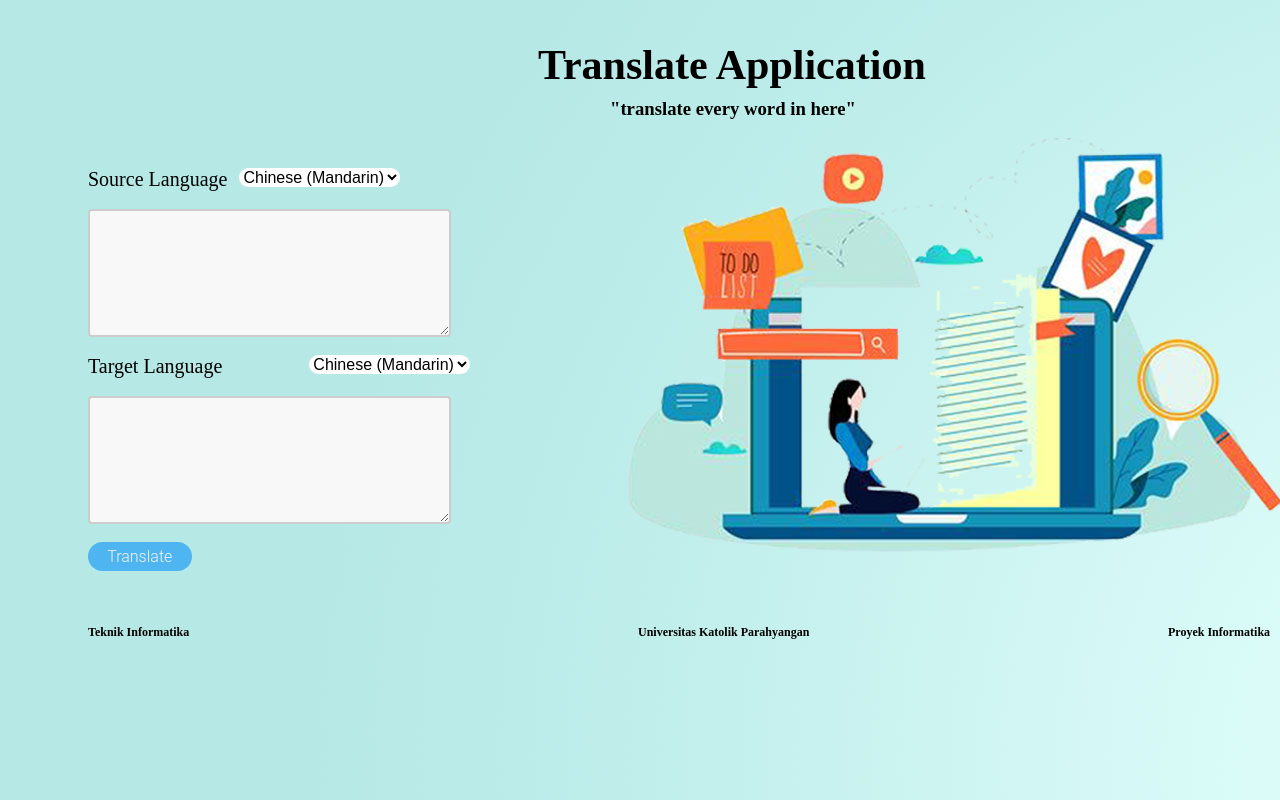
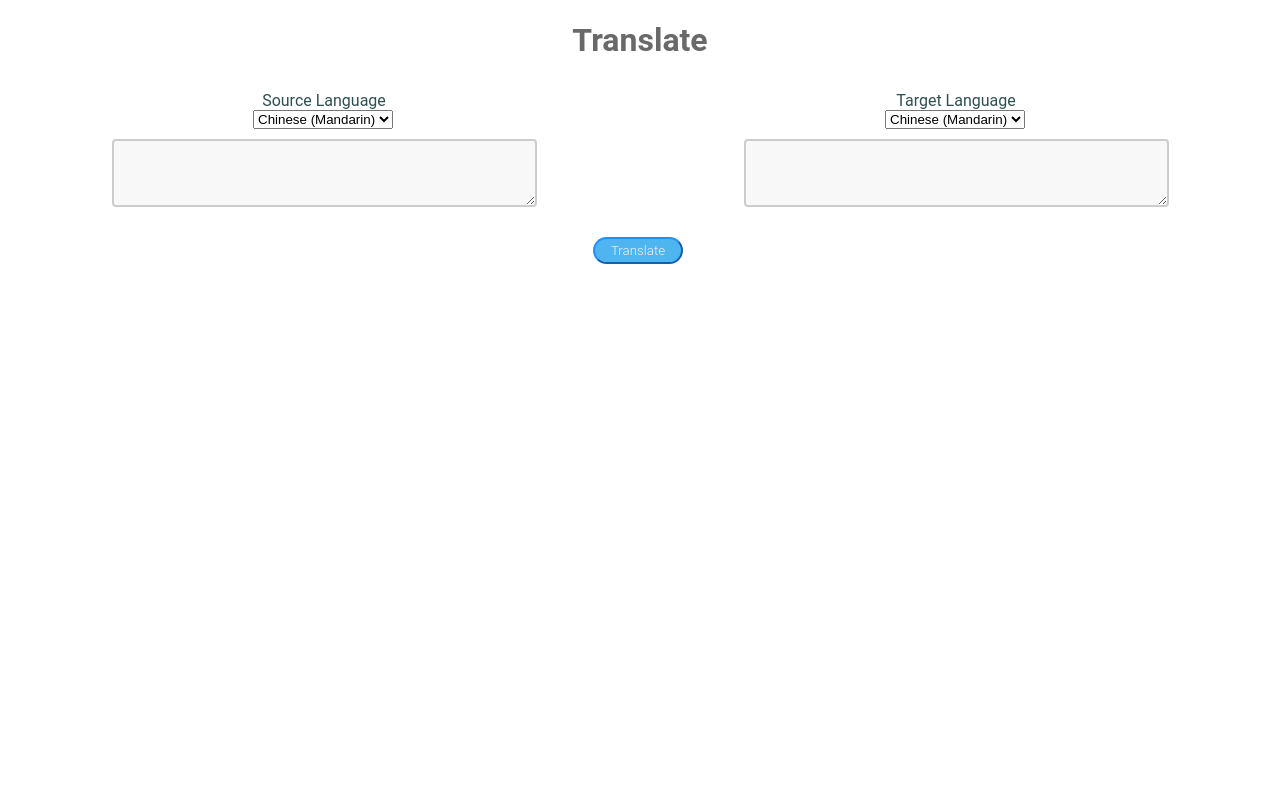
Before and after one commit to DavidDimasPatty/Development-Practice-Challenge-Build-a-Language-Translation-App, a PHP site: page / in a window 1280 px wide. Run offline with PHP 8.4, Linux system fonts and the light colour scheme.

Commit message:
styling change dev

```diff
--- a/public/index.html
+++ b/public/index.html
@@ -4,12 +4,9 @@
 <link rel="stylesheet" href="style.css">
 <html>
     <head>
-        <h1 style="padding-left: 450px; font-size: 42px; padding-top: 5px; position: fixed;">
-            Translate Application
+        <h1>
+            Translate
         </h1>
-        <h3 style="padding-left: 522px; position: fixed; margin-top: 90px;">
-            "translate every word in here"
-        </h3>
     </head>
     <body>
         <div class="flex-container">
@@ -27,11 +24,9 @@
                         <option value="ID" >Indonesia</option>
                     </select>
                 </div>
+                <textarea id="textinp" name="w3review" rows="4" cols="50" required>
+                </textarea>
             </div>
-            <br>
-            <textarea id="textinp" name="w3review" rows="8" cols="50" required>
-            </textarea>
-            <br>
             <div class="sect2">
                 <label>Target Language</label>
                 <div class="subsect2">
@@ -46,24 +41,14 @@
                     <option value="ID" >Indonesia</option>
                 </select>
                 </div>
+                    <textarea id="hasil" name="w3review" rows="4" cols="50" readonly>
+                    </textarea>
             </div>
-            <br>
-            <textarea id="hasil" name="w3review" rows="8" cols="50" readonly>
-            </textarea>
-            <br>
-            <div class = "but">
+
+        </div>
+        <div class = "but">
             <button type="button" id="buttons" style="width: fit-content; display: flex; ;">Translate</button>
             </div>
-        </div>
-    <p class="one">
-        Teknik Informatika
-    </p>
-    <p class="two">
-        Universitas Katolik Parahyangan
-    </p>
-    <p class="three">
-        Proyek Informatika
-    </p>
 
 
     </body>
--- a/public/style.css
+++ b/public/style.css
@@ -1,114 +1,68 @@
 .flex-container{
     display: flex;
-    flex-direction: column;
+    flex-direction: row;
     width: 100%;
 
 }
 .sect1{
     display: flex;
-    flex-direction: row;
+    flex-direction: column;
     width: 100%;
-    padding-top: 160px;
-
-}
-body{
-    background-image: url(bg.jpg);
-    padding-left: 80px;
-    size: 100px;
+    align-items: center;
 }
 .subsect1{
     display: flex;
-    flex-direction: row;
+    flex-direction: column;
     width: fit-content;
     height: fit-content;
+
     margin-left: 1%;
-    margin-right: 1%;
+    margin-right: 1.3%;
+
+    padding-bottom: 10px;
 }
 
 .sect2{
     display: flex;
-    flex-direction: row;
+    flex-direction: column;
     width: 100%;
-
+    align-items: center;
 }
 .subsect2{
     display: flex;
-    flex-direction: row;
-    width: fit-content;
-    height: fit-content;
     margin-left: 1%;
     margin-right: 1.3%;
+
+    padding-bottom: 10px;
 }
-#textinp{
-    width: 30%;
-}
-#hasil{
-    width: 30%;
-}
-#buttons{
-    background-color: white;
-    border: none;
-    color: black;
-    border-radius: 20px;
-    padding: 5px 22px;
+h1{
     text-align: center;
-    text-decoration: none;
-    display: inline-block;
-    font-size: 16px;
-    margin: 4px 2px;
-    cursor: pointer;
-}
-#targetLanguage{
-    background-color: white;
-    border: none;
-    color: black;
-    border-radius: 20px;
-    text-align: center;
-    text-decoration: none;
-    display: inline-block;
-    font-size: 16px;
-    cursor: pointer;
-    margin-left: 75px;
-}
-#sourceLanguage{
-    background-color: white;
-    border: none;
-    color: black;
-    border-radius: 20px;
-    text-align: center;
-    text-decoration: none;
-    display: inline-block;
-    font-size: 16px;
-    cursor: pointer;
-    margin-left: 75 px;
+    padding-bottom: 10px;
+    font-family:'Roboto',sans-serif;
+    color:dimgray
 }
 label{
-    font-size: 20px;
+    font-family:'Roboto',sans-serif;
+    color:darkslategrey;
+
 }
-.one{
-    position: fixed;
-    margin-top: 50px;
-    font-size: 12px;
-    font-weight: bold;
+
+.but{
+    padding-top: 30px;
+    display: flex;
+    align-items: center;
+    justify-content: center;
 }
-.two{
-    position: fixed;
-    margin-top: 50px;
-    padding-left: 550px;
-    font-size: 12px;
-    font-weight: bold;
-}
-.three{
-    margin-top: 50px;
-    padding-left: 1080px;
-    font-size: 12px;
-    font-weight: bold;
+
+.inputArea{
+    padding-top: 30px;
 }
 textarea{
   border: 2px solid #ccc;
   border-radius: 4px;
   background-color: #f8f8f8;
 }
+
 #buttons{
 display:inline-block;
 padding:0.3em 1.2em;
```
Lines whose indentation alone changed are shown as unchanged.
